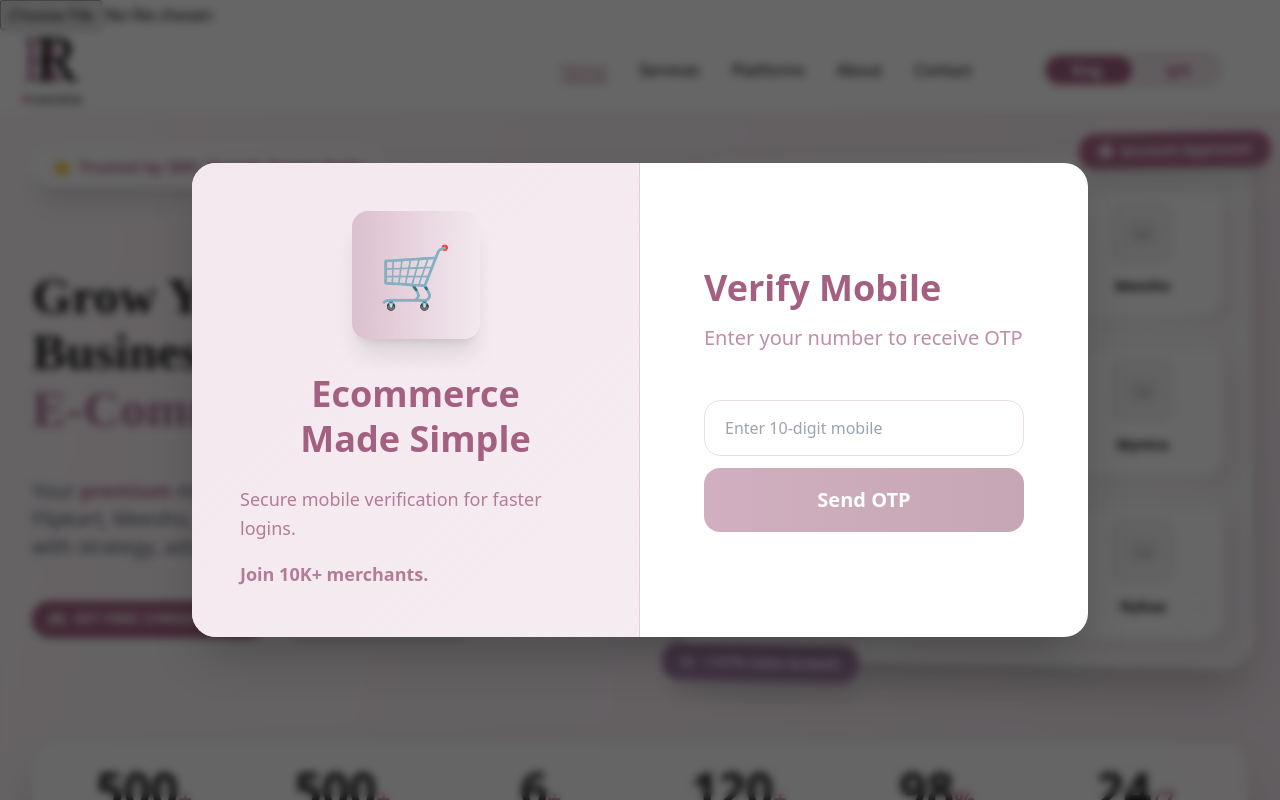
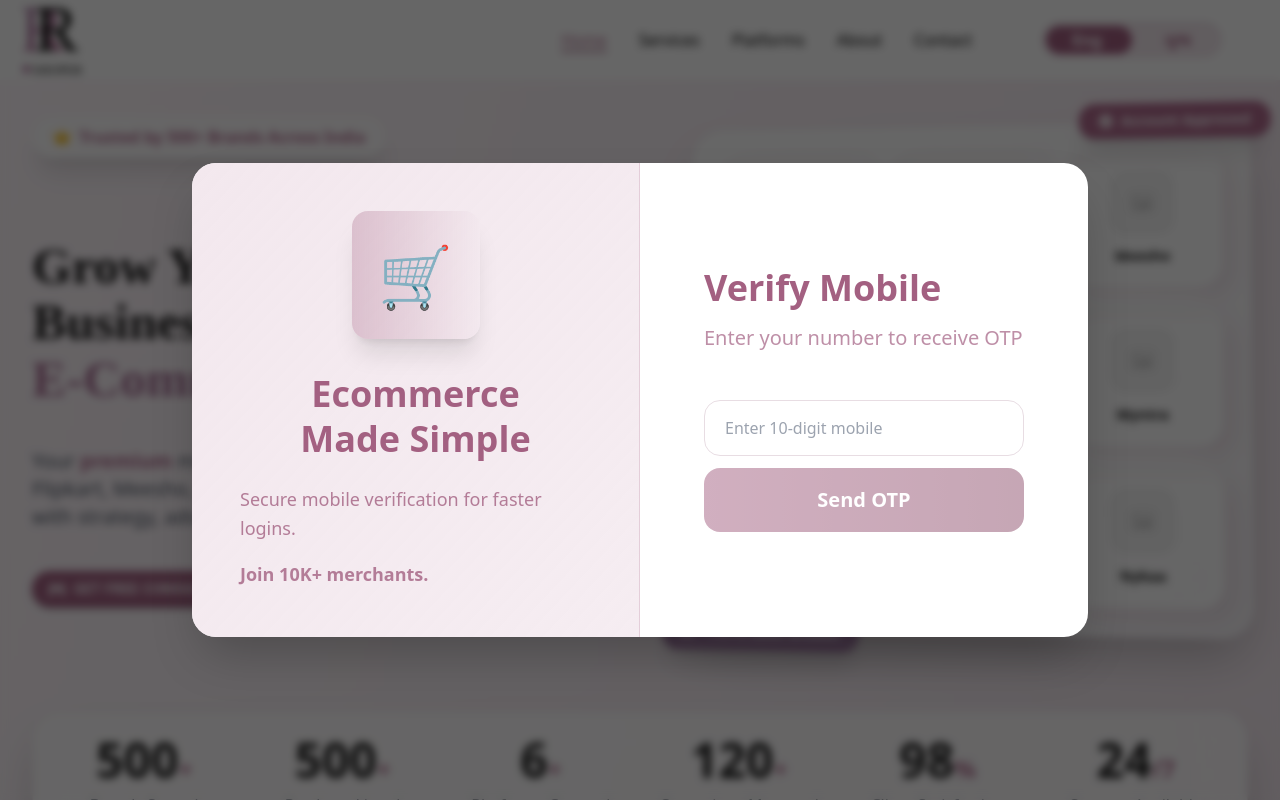
Before and after one commit to vyomPriyesh/rr-shoper, a React (Vite) app: page / in a window 1280 px wide. Shown: the top 800 px of the page. Built offline with nearby package versions, Linux system fonts and the light colour scheme.

Commit message:
build remove input from app.js

```diff
--- a/src/App.jsx
+++ b/src/App.jsx
@@ -13,13 +13,9 @@ import { userState } from "./context/UserContext"
 import PrivacyPolicies from "./pages/PrivacyPolicies"
 import RefundCancellationPolicies from "./pages/RefundCancellationPolicies"
 import TermsConditions from "./pages/TermsConditions"
-import apiList from "./config/apiList"
-import { useMutation } from "@tanstack/react-query"
-import api from "./config/api"
 function App() {
 
   const { user } = userState();
-  const { images } = apiList();
 
   const [open, setOpen] = useState(null);
 
@@ -31,31 +27,9 @@ function App() {
     }
   }, [user])
 
-  const { mutate: imageHandle } = useMutation({
-    mutationFn: ({ target }) => {
-      const files = Array.from(target.files);
-
-      const formData = new FormData();
-
-      files.forEach((file) => {
-        formData.append("images", file);
-      });
-
-      return api.post(images.upload, formData, {
-        headers: {
-          "Content-Type": "multipart/form-data",
-        },
-      });
-    },
-    onSuccess: ({ data }) => {
-      console.log(data)
-    }
-  })
-
   return (
     <>
       <BrowserRouter>
-        <input type="file" name="" id="" onChange={imageHandle} />
         <MobileLogin isOpen={open} />
         <Header setOpen={setOpen} />
         <div className="bg-gradient-to-br from-[#FFF8FC] via-[#F7EDF3] to-[#F2E1EA]">
```
Also changed, not shown: 2 other files (tests, documents, lock files or other folders).
